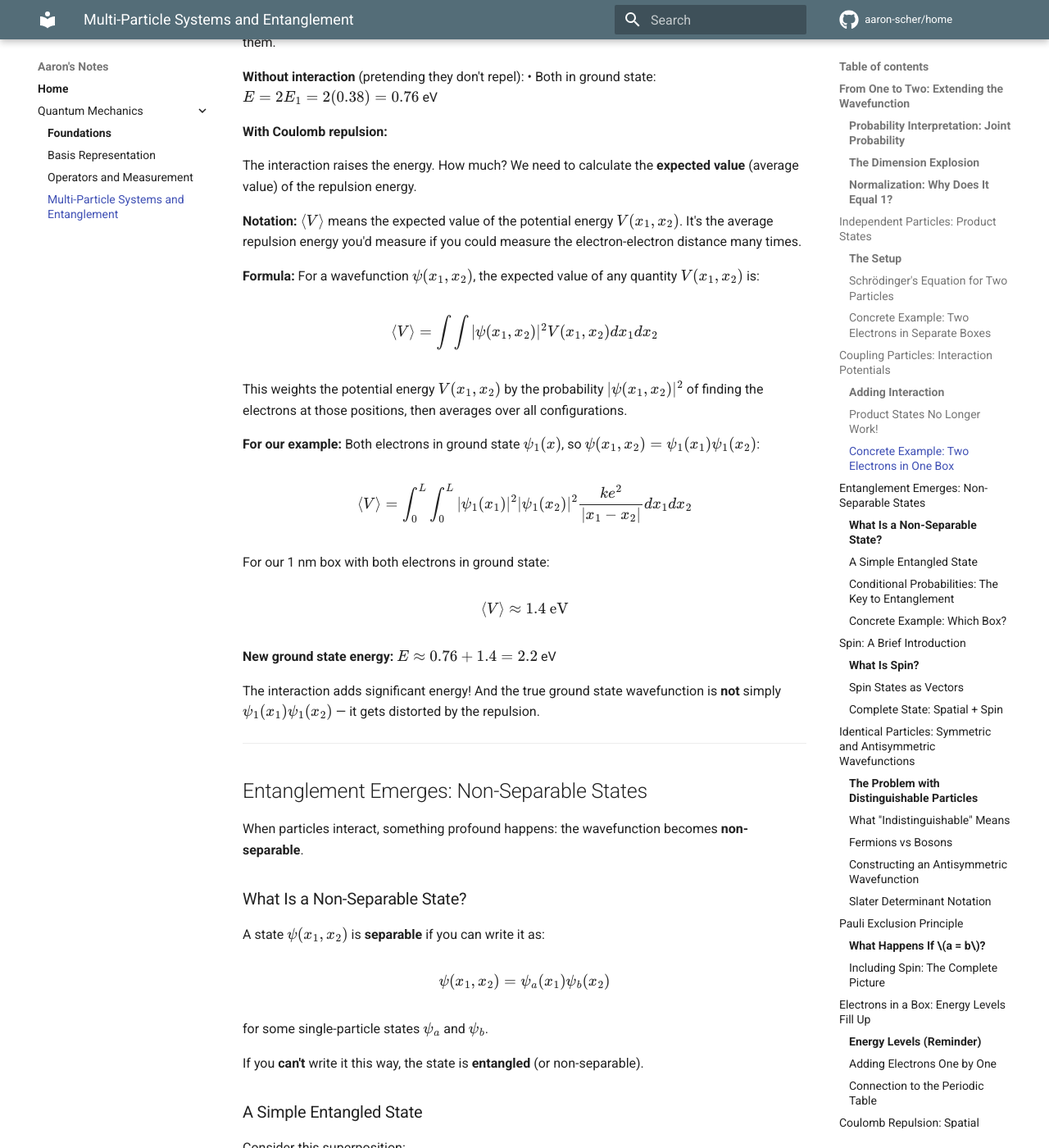
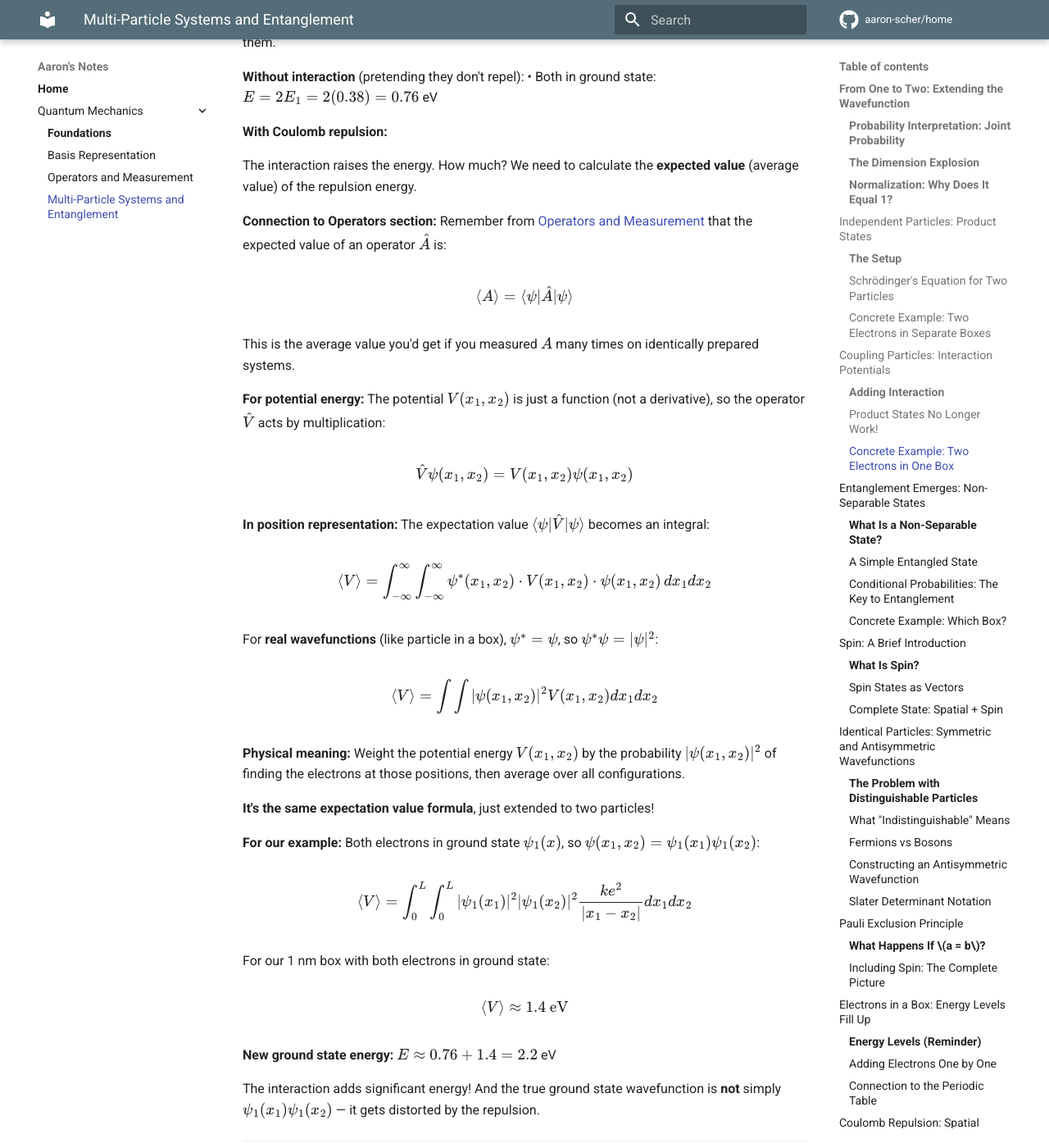
Before and after one commit to aaron-scher/home, an MkDocs documentation site: the page built from docs/quantum-mechanics/multi-particle-entanglement.md, in a window 1280 px wide and 1400 px high, scrolled down 5913 px. Shown: the whole window at 82% size. Built offline with MkDocs 1.6.1 and Material for MkDocs 9.7.7, drawn with Linux system fonts in a browser that asks for light colours; comment, search, counter and statistics services are not loaded.

Commit message:
Connect ⟨V⟩ formula to operators section - show derivation
Added explicit connection showing WHERE the formula comes from:

1. Recall from Operators section: ⟨A⟩ = ⟨ψ|Â|ψ⟩
2. For potential V(x₁,x₂), operator acts by multiplication: V̂ψ = Vψ
3. In position representation: ⟨ψ|V̂|ψ⟩ becomes integral
4. Show full formula: ∫∫ ψ* V ψ dx₁dx₂
5. For real ψ (particle in box): ψ*ψ = |ψ|²
6. Result: ⟨V⟩ = ∫∫ |ψ|² V dx₁dx₂

Previously formula appeared "out of the blue" with no derivation.
Now clearly shows it's the same expectation value formula from
operators section, just applied to two-particle wavefunction.

Includes link back to quantum-operators.md for reference.

🤖 Generated with [Claude Code](https://claude.com/claude-code)

Co-Authored-By: Claude <noreply@anthropic.com>

```diff
--- a/docs/quantum-mechanics/multi-particle-entanglement.md
+++ b/docs/quantum-mechanics/multi-particle-entanglement.md
@@ -250,15 +250,35 @@ Consider two electrons in the **same** box of length $L = 1$ nm, with Coulomb re
 
 The interaction raises the energy. How much? We need to calculate the **expected value** (average value) of the repulsion energy.
 
-**Notation:** $\langle V \rangle$ means the expected value of the potential energy $V(x_1, x_2)$. It's the average repulsion energy you'd measure if you could measure the electron-electron distance many times.
+**Connection to Operators section:** Remember from [Operators and Measurement](quantum-operators.md) that the expected value of an operator $\hat{A}$ is:
 
-**Formula:** For a wavefunction $\psi(x_1, x_2)$, the expected value of any quantity $V(x_1, x_2)$ is:
+$$
+\langle A \rangle = \langle\psi|\hat{A}|\psi\rangle
+$$
+
+This is the average value you'd get if you measured $A$ many times on identically prepared systems.
+
+**For potential energy:** The potential $V(x_1, x_2)$ is just a function (not a derivative), so the operator $\hat{V}$ acts by multiplication:
+
+$$
+\hat{V}\psi(x_1, x_2) = V(x_1, x_2) \psi(x_1, x_2)
+$$
+
+**In position representation:** The expectation value $\langle\psi|\hat{V}|\psi\rangle$ becomes an integral:
+
+$$
+\langle V \rangle = \int_{-\infty}^{\infty} \int_{-\infty}^{\infty} \psi^*(x_1, x_2) \cdot V(x_1, x_2) \cdot \psi(x_1, x_2) \, dx_1 dx_2
+$$
+
+For **real wavefunctions** (like particle in a box), $\psi^* = \psi$, so $\psi^* \psi = |\psi|^2$:
 
 $$
 \langle V \rangle = \int \int |\psi(x_1, x_2)|^2 V(x_1, x_2) dx_1 dx_2
 $$
 
-This weights the potential energy $V(x_1, x_2)$ by the probability $|\psi(x_1, x_2)|^2$ of finding the electrons at those positions, then averages over all configurations.
+**Physical meaning:** Weight the potential energy $V(x_1, x_2)$ by the probability $|\psi(x_1, x_2)|^2$ of finding the electrons at those positions, then average over all configurations.
+
+**It's the same expectation value formula**, just extended to two particles!
 
 **For our example:** Both electrons in ground state $\psi_1(x)$, so $\psi(x_1, x_2) = \psi_1(x_1)\psi_1(x_2)$:
 
```
